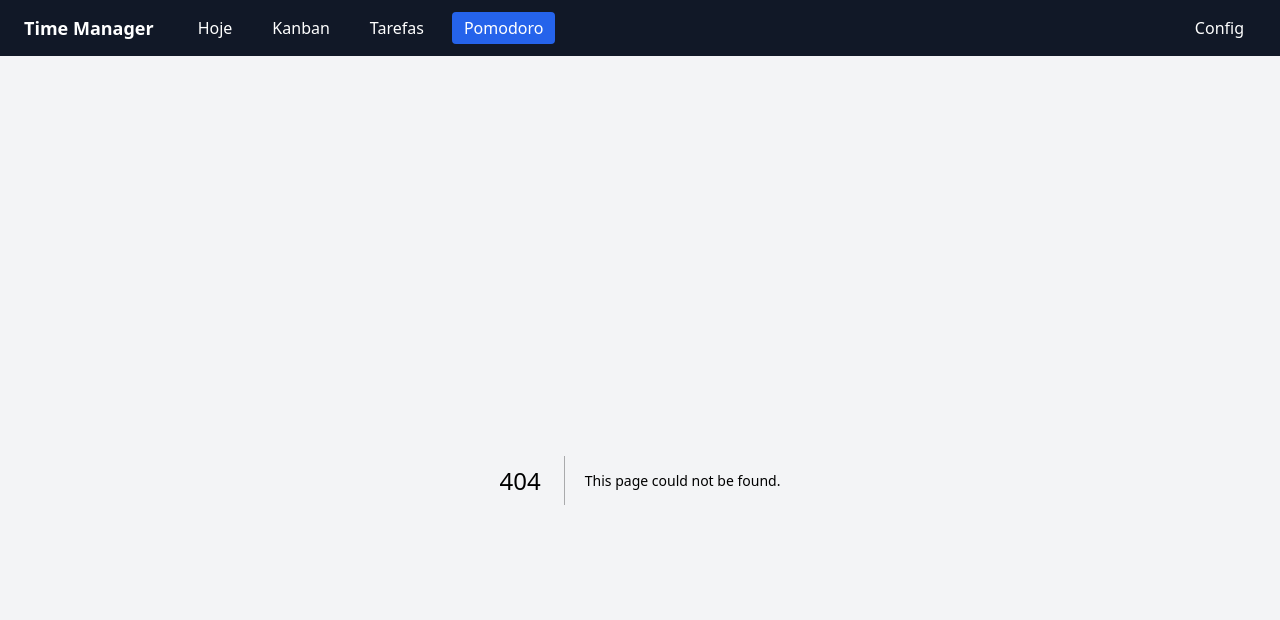
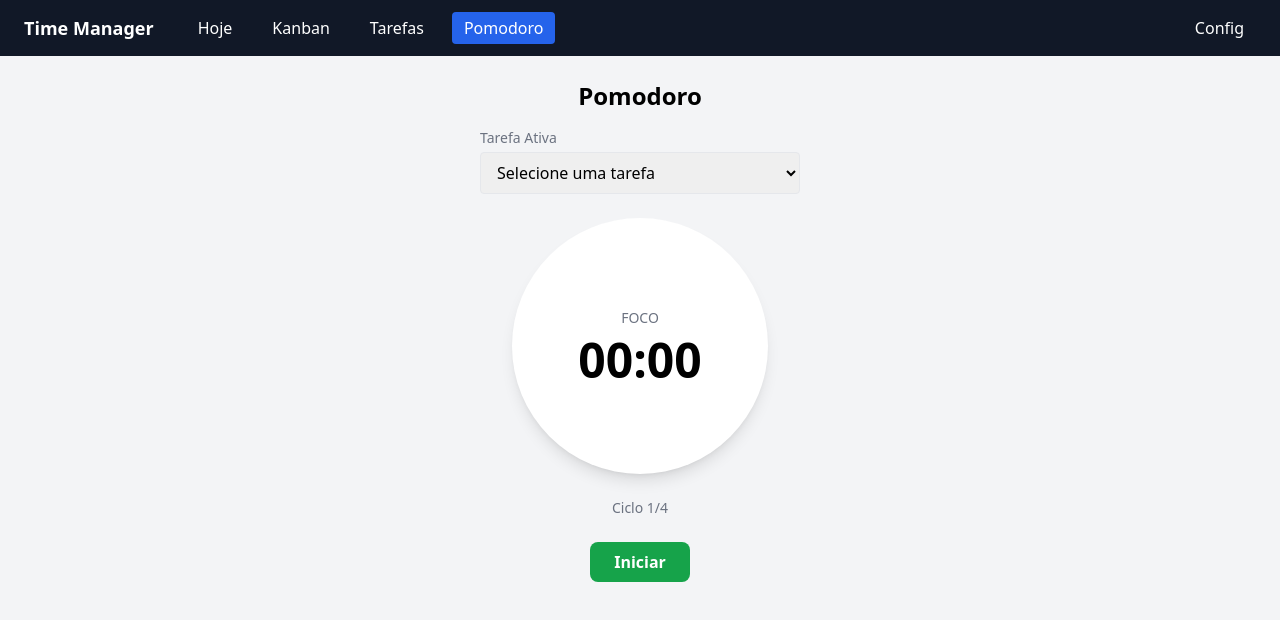
Before and after one commit to Marcos-Filho33/Intramarktechnology, a Next.js app: page /pomodoro in a window 1280 px wide. Before the commit this address had no page. Shown: the top 620 px of the page. Built offline with nearby package versions, Linux system fonts and the light colour scheme.

Commit message:
feat: add Task List view with CRUD modals and filters

```diff
--- a/src/app/page.tsx
+++ b/src/app/page.tsx
@@ -1,56 +1,3 @@
-'use client'
-import { useTasks } from '@/context/TaskContext'
-import { getTodayTasks, getPomodorosToday, getTodayDateString } from '@/utils/pomodoro'
-
 export default function Home() {
-  const { tasks, moveTask } = useTasks()
-  const todayTasks = getTodayTasks(tasks)
-  const pomodorosHoje = getPomodorosToday(tasks)
-
-  return (
-    <div>
-      <h1 className="text-2xl font-bold mb-4">Hoje — {getTodayDateString()}</h1>
-      <div className="grid grid-cols-3 gap-4 mb-6">
-        <div className="bg-white rounded-lg shadow p-4">
-          <p className="text-sm text-gray-500">Tarefas Hoje</p>
-          <p className="text-3xl font-bold">{todayTasks.length}</p>
-        </div>
-        <div className="bg-white rounded-lg shadow p-4">
-          <p className="text-sm text-gray-500">Pomodoros Hoje</p>
-          <p className="text-3xl font-bold">{pomodorosHoje}</p>
-        </div>
-        <div className="bg-white rounded-lg shadow p-4">
-          <p className="text-sm text-gray-500">Tarefas Concluídas</p>
-          <p className="text-3xl font-bold">{todayTasks.filter(t => t.status === 'done').length}</p>
-        </div>
-      </div>
-      <div className="bg-white rounded-lg shadow">
-        <h2 className="text-lg font-semibold p-4 border-b">Tarefas de Hoje</h2>
-        {todayTasks.length === 0 ? (
-          <p className="p-4 text-gray-500">Nenhuma tarefa para hoje.</p>
-        ) : (
-          <ul>
-            {todayTasks.map(t => (
-              <li key={t.id} className="flex items-center justify-between p-3 border-b last:border-b-0">
-                <span className={t.status === 'done' ? 'line-through text-gray-400' : ''}>
-                  {t.title}
-                </span>
-                <div className="flex gap-2">
-                  {t.status !== 'todo' && (
-                    <button onClick={() => moveTask(t.id, 'todo')} className="text-sm px-2 py-1 bg-gray-200 rounded">A Fazer</button>
-                  )}
-                  {t.status !== 'doing' && (
-                    <button onClick={() => moveTask(t.id, 'doing')} className="text-sm px-2 py-1 bg-yellow-200 rounded">Fazendo</button>
-                  )}
-                  {t.status !== 'done' && (
-                    <button onClick={() => moveTask(t.id, 'done')} className="text-sm px-2 py-1 bg-green-200 rounded">Concluir</button>
-                  )}
-                </div>
-              </li>
-            ))}
-          </ul>
-        )}
-      </div>
-    </div>
-  )
+  return <main className="p-4"><h1 className="text-2xl font-bold">Time Manager</h1></main>
 }
--- /dev/null
+++ b/src/app/pomodoro/page.tsx
@@ -0,0 +1,10 @@
+import PomodoroTimer from '@/components/PomodoroTimer'
+
+export default function PomodoroPage() {
+  return (
+    <div>
+      <h1 className="text-2xl font-bold mb-4 text-center">Pomodoro</h1>
+      <PomodoroTimer />
+    </div>
+  )
+}
--- /dev/null
+++ b/src/app/tasks/page.tsx
@@ -0,0 +1,10 @@
+import TaskList from '@/components/TaskList'
+
+export default function TasksPage() {
+  return (
+    <div>
+      <h1 className="text-2xl font-bold mb-4">Tarefas</h1>
+      <TaskList />
+    </div>
+  )
+}
--- /dev/null
+++ b/src/components/PomodoroTimer.tsx
@@ -0,0 +1,112 @@
+'use client'
+import { useEffect, useCallback, useRef } from 'react'
+import { useTimer } from '@/context/TimerContext'
+import { useTasks } from '@/context/TaskContext'
+import { v4 as uuid } from 'uuid'
+import { formatTime } from '@/utils/pomodoro'
+
+const phaseLabels = {
+  focus: 'Foco',
+  shortBreak: 'Pausa Curta',
+  longBreak: 'Pausa Longa',
+}
+
+export default function PomodoroTimer() {
+  const { tasks, updateTask } = useTasks()
+  const {
+    timerState, activeTaskId, setActiveTaskId,
+    startTimer, pauseTimer, resumeTimer, skipTimer, resetTimer,
+    timeLeft, currentPhase, cycleCount, settings,
+  } = useTimer()
+  const prevPhaseRef = useRef(currentPhase)
+
+  useEffect(() => { prevPhaseRef.current = currentPhase }, [currentPhase])
+
+  const activeTask = tasks.find(t => t.id === activeTaskId)
+
+  const handleComplete = useCallback(() => {
+    if (!activeTaskId) return
+    updateTask(activeTaskId, {
+      completedPomodoros: (activeTask?.completedPomodoros ?? 0) + 1,
+      pomodoroSessions: [
+        ...(activeTask?.pomodoroSessions ?? []),
+        {
+          id: uuid(),
+          taskId: activeTaskId,
+          startTime: new Date(Date.now() - settings.focusDuration * 60000).toISOString(),
+          endTime: new Date().toISOString(),
+          type: 'focus',
+        },
+      ],
+    })
+  }, [activeTaskId, activeTask, updateTask, settings.focusDuration])
+
+  useEffect(() => {
+    if (timerState === 'idle' && timeLeft === 0 && prevPhaseRef.current === 'focus') {
+      handleComplete()
+    }
+  }, [timerState, timeLeft, handleComplete])
+
+  const totalCycles = settings.cyclesBeforeLongBreak
+  const cycleDisplay = currentPhase === 'focus' ? cycleCount + 1 : cycleCount
+
+  return (
+    <div className="flex flex-col items-center gap-6">
+      <div className="w-full max-w-xs">
+        <label className="block text-sm text-gray-500 mb-1">Tarefa Ativa</label>
+        <select
+          className="w-full border rounded px-3 py-2"
+          value={activeTaskId ?? ''}
+          onChange={e => setActiveTaskId(e.target.value || null)}
+        >
+          <option value="">Selecione uma tarefa</option>
+          {tasks.filter(t => t.status !== 'done').map(t => (
+            <option key={t.id} value={t.id}>{t.title}</option>
+          ))}
+        </select>
+      </div>
+
+      <div className="bg-white rounded-full w-64 h-64 flex flex-col items-center justify-center shadow-lg">
+        <p className="text-sm text-gray-500 uppercase">{phaseLabels[currentPhase]}</p>
+        <p className="text-5xl font-bold mt-2">{formatTime(timeLeft)}</p>
+        {activeTask && currentPhase === 'focus' && (
+          <p className="text-sm text-gray-500 mt-2">{activeTask.title}</p>
+        )}
+      </div>
+
+      <p className="text-sm text-gray-500">
+        Ciclo {cycleDisplay}/{currentPhase === 'longBreak' ? totalCycles : totalCycles}
+      </p>
+
+      <div className="flex gap-3">
+        {timerState === 'idle' && (
+          <button className="px-6 py-2 bg-green-600 text-white rounded-lg font-semibold hover:bg-green-700" onClick={startTimer}>
+            Iniciar
+          </button>
+        )}
+        {timerState === 'running' && (
+          <button className="px-6 py-2 bg-yellow-600 text-white rounded-lg font-semibold hover:bg-yellow-700" onClick={pauseTimer}>
+            Pausar
+          </button>
+        )}
+        {timerState === 'paused' && (
+          <button className="px-6 py-2 bg-green-600 text-white rounded-lg font-semibold hover:bg-green-700" onClick={resumeTimer}>
+            Continuar
+          </button>
+        )}
+        {(timerState === 'running' || timerState === 'paused') && (
+          <>
+            <button className="px-6 py-2 bg-gray-200 rounded-lg hover:bg-gray-300" onClick={skipTimer}>Pular</button>
+            <button className="px-6 py-2 bg-gray-200 rounded-lg hover:bg-gray-300" onClick={resetTimer}>Reiniciar</button>
+          </>
+        )}
+      </div>
+
+      {activeTask && (
+        <p className="text-sm text-gray-500">
+          Progresso: {activeTask.completedPomodoros} / {activeTask.estimatedPomodoros} pomodoros
+        </p>
+      )}
+    </div>
+  )
+}
```
